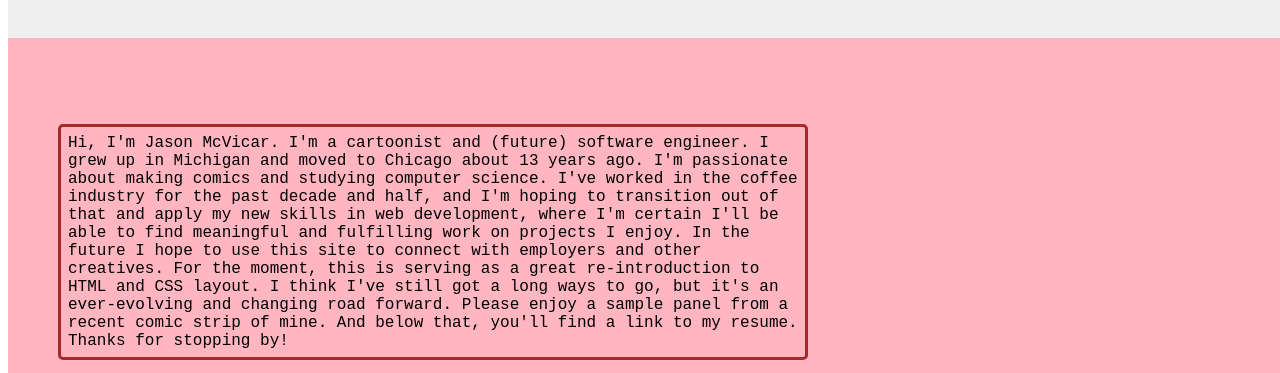
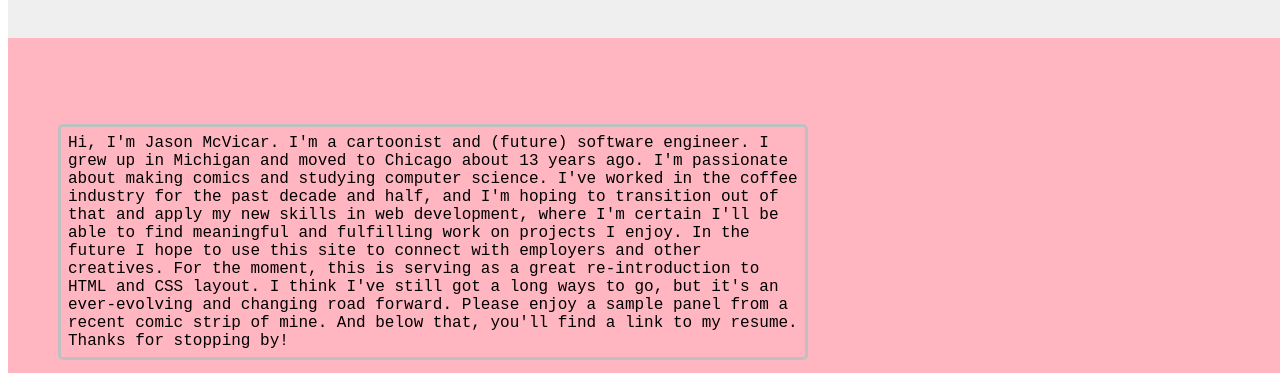
Before and after one commit to JasonCMcVicar/jasoncmcvicar.github.io, a plain HTML site: page index.html in a window 1280 px wide. Shown: the part 1020-1393 px from the top of the page. Drawn offline with Linux system fonts and the light colour scheme.

Commit message:
changed css box color

```diff
--- a/style.css
+++ b/style.css
@@ -59,7 +59,7 @@ a {
 #aboutme_p {
     border: solid;
     border-width: 3px;
-    border-color: brown;
+    border-color: silver;
     padding: 7px;
     border-radius: 5px;
     margin-right: 50px;
```
